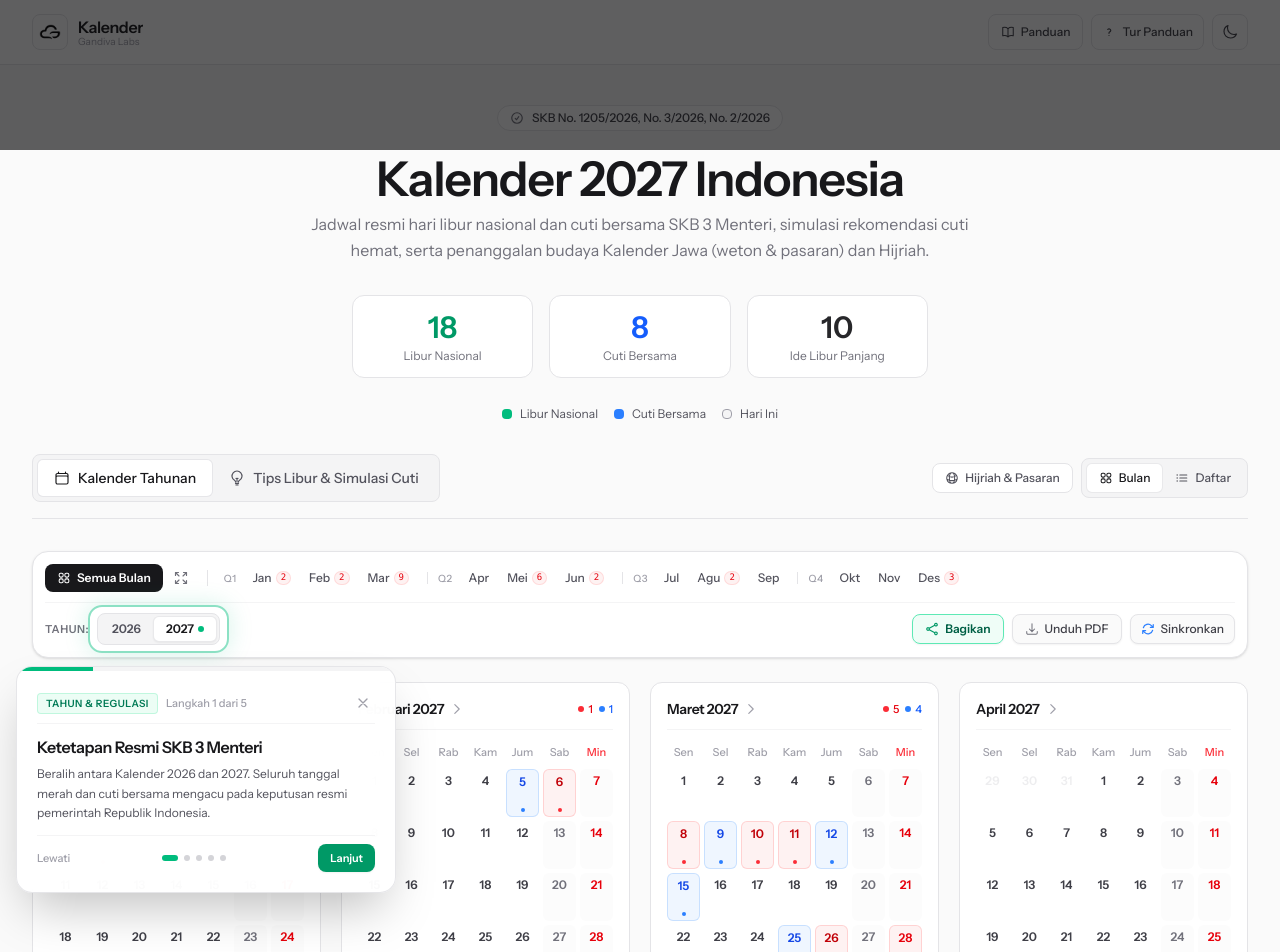
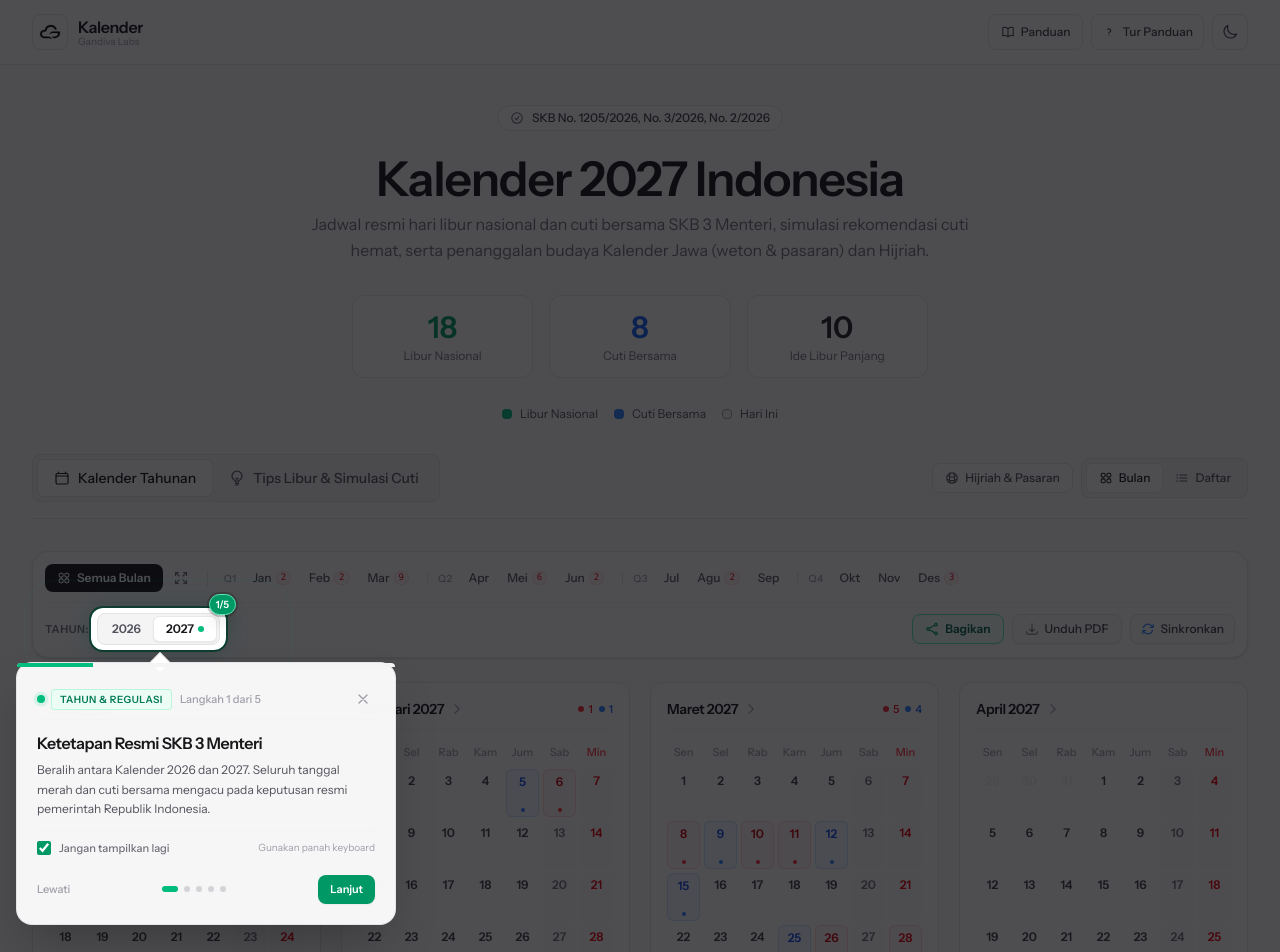
Before and after one commit to fadeta-ig/kalender-2026, a Next.js app: page / in a window 1280 px wide. Shown: the top 952 px of the page. Built offline with nearby package versions, Linux system fonts and the light colour scheme.

Commit message:
feat: introduce main calendar view, feature tour guide, and month quick navigation

```diff
--- a/components/CalendarMain.tsx
+++ b/components/CalendarMain.tsx
@@ -191,10 +191,15 @@ export default function CalendarMain() {
     setIsShareModalOpen(true);
   };
 
+  const handleStartTour = () => {
+    setActiveTab("calendar");
+    startTour();
+  };
+
   return (
     <div className="min-h-screen bg-zinc-50 dark:bg-zinc-950 text-zinc-900 dark:text-zinc-100 flex flex-col transition-colors duration-150">
       {/* Top Enterprise Navbar - HANYA ADA Panduan, Tur Panduan, & Toggle Tema */}
-      <Navbar onStartTour={startTour} />
+      <Navbar onStartTour={handleStartTour} />
 
       {/* Main Content Area */}
       <main className="flex-1 mx-auto w-full max-w-7xl px-3 sm:px-6 lg:px-8 py-6 sm:py-10 space-y-6 sm:space-y-8">
@@ -330,7 +335,6 @@ export default function CalendarMain() {
         ) : (
           <div className="space-y-6">
             {/* Quick Month Navigator Bar & Unified Action Tools (Tahun, Bagikan, PDF, Sinkron) */}
-            <div id="tour-month-nav">
             <MonthQuickNavigator
               calendarMonths={calendarMonths}
               selectedMonth={selectedMonth}
@@ -342,7 +346,6 @@ export default function CalendarMain() {
               onOpenShare={() => handleOpenShare()}
               onOpenSync={() => setIsSyncModalOpen(true)}
             />
-            </div>
 
             {viewMode === "list" ? (
               <CalendarListView schedules={schedules} />
--- a/components/FeatureTourGuide.tsx
+++ b/components/FeatureTourGuide.tsx
@@ -4,9 +4,9 @@ import { useEffect, useState, useCallback, useRef } from "react";
 
 export type TourStep = {
   targetId: string;
+  badge: string;
   title: string;
   description: string;
-  badge: string;
 };
 
 export const TOUR_STEPS: TourStep[] = [
@@ -50,9 +50,9 @@ export const TOUR_STEPS: TourStep[] = [
 type FeatureTourGuideProps = {
   isOpen: boolean;
   currentStep: number;
-  onNext: () => void;
+  onNext: (dontShowAgain?: boolean) => void;
   onPrev: () => void;
-  onClose: () => void;
+  onClose: (dontShowAgain?: boolean) => void;
   onGoToStep: (index: number) => void;
   steps?: TourStep[];
 };
@@ -62,6 +62,7 @@ type RectCoords = {
   y: number;
   width: number;
   height: number;
+  borderRadius: number;
 };
 
 export default function FeatureTourGuide({
@@ -74,7 +75,9 @@ export default function FeatureTourGuide({
   steps = TOUR_STEPS,
 }: FeatureTourGuideProps) {
   const [spotlightRect, setSpotlightRect] = useState<RectCoords | null>(null);
-  const [isMobile, setIsMobile] = useState(false);
+  const [placement, setPlacement] = useState<"bottom" | "top">("bottom");
+  const [cardPos, setCardPos] = useState<{ top: number; left: number; arrowLeft: number } | null>(null);
+  const [dontShowAgain, setDontShowAgain] = useState(true);
   const cardRef = useRef<HTMLDivElement>(null);
 
   const activeStep = steps[currentStep] || steps[0];
@@ -82,66 +85,127 @@ export default function FeatureTourGuide({
   const isLastStep = currentStep === steps.length - 1;
   const progressPercent = Math.round(((currentStep + 1) / steps.length) * 100);
 
-  // Ukur posisi elemen target
-  const updateTargetRect = useCallback(() => {
+  // Kalkulasi koordinat spotlight dan posisi kartu popover floating
+  const updatePosition = useCallback(() => {
     if (!isOpen || !activeStep) return;
 
     const el = document.getElementById(activeStep.targetId);
-    if (el) {
-      const rect = el.getBoundingClientRect();
-      // Tambahkan margin padding di sekitar elemen target
-      const padX = 6;
-      const padY = 5;
+    if (!el) {
+      // Fallback jika elemen target tidak ditemukan
+      const fallbackW = Math.min(320, window.innerWidth - 32);
+      const fallbackH = 48;
+      const fallbackX = (window.innerWidth - fallbackW) / 2;
+      const fallbackY = 90;
       setSpotlightRect({
-        x: Math.max(0, rect.left - padX),
-        y: Math.max(0, rect.top - padY),
-        width: rect.width + padX * 2,
-        height: rect.height + padY * 2,
+        x: fallbackX,
+        y: fallbackY,
+        width: fallbackW,
+        height: fallbackH,
+        borderRadius: 12,
       });
+      setCardPos({
+        top: fallbackY + fallbackH + 14,
+        left: (window.innerWidth - 380) / 2,
+        arrowLeft: 190,
+      });
+      setPlacement("bottom");
+      return;
+    }
+
+    const rect = el.getBoundingClientRect();
+    const style = window.getComputedStyle(el);
+    const parsedRadius = parseFloat(style.borderRadius) || 12;
+
+    const padX = 6;
+    const padY = 5;
+    const spotX = Math.max(0, rect.left - padX);
+    const spotY = Math.max(0, rect.top - padY);
+    const spotW = rect.width + padX * 2;
+    const spotH = rect.height + padY * 2;
+
+    setSpotlightRect({
+      x: spotX,
+      y: spotY,
+      width: spotW,
+      height: spotH,
+      borderRadius: Math.min(parsedRadius + 4, 16),
+    });
+
+    const isMobile = window.innerWidth < 640;
+    const cardWidth = Math.min(380, window.innerWidth - 32);
+    const cardHeight = cardRef.current?.offsetHeight || 230;
+
+    const spaceBelow = window.innerHeight - (spotY + spotH);
+    const spaceAbove = spotY;
+
+    let chosenPlacement: "bottom" | "top" = "bottom";
+    let top = 0;
+
+    if (isMobile) {
+      if (spaceBelow >= cardHeight + 16) {
+        chosenPlacement = "bottom";
+        top = spotY + spotH + 12;
+      } else if (spaceAbove >= cardHeight + 16) {
+        chosenPlacement = "top";
+        top = Math.max(12, spotY - cardHeight - 12);
+      } else {
+        chosenPlacement = "bottom";
+        top = Math.max(12, window.innerHeight - cardHeight - 12);
+      }
     } else {
-      // Fallback jika elemen belum ada di DOM (misal pada viewport tertentu)
-      setSpotlightRect({
-        x: Math.max(20, (window.innerWidth - 300) / 2),
-        y: 80,
-        width: 300,
-        height: 48,
-      });
+      if (spaceBelow >= cardHeight + 18) {
+        chosenPlacement = "bottom";
+        top = spotY + spotH + 12;
+      } else if (spaceAbove >= cardHeight + 18) {
+        chosenPlacement = "top";
+        top = spotY - cardHeight - 12;
+      } else {
+        chosenPlacement = spaceBelow >= spaceAbove ? "bottom" : "top";
+        top = chosenPlacement === "bottom"
+          ? Math.min(window.innerHeight - cardHeight - 12, spotY + spotH + 8)
+          : Math.max(12, spotY - cardHeight - 8);
+      }
     }
+
+    const targetCenterX = spotX + spotW / 2;
+    let left = targetCenterX - cardWidth / 2;
+    left = Math.max(16, Math.min(window.innerWidth - cardWidth - 16, left));
+
+    const arrowLeft = Math.max(24, Math.min(cardWidth - 24, targetCenterX - left));
+
+    setPlacement(chosenPlacement);
+    setCardPos({ top, left, arrowLeft });
   }, [isOpen, activeStep]);
 
-  // Deteksi ukuran layar mobile
-  useEffect(() => {
-    const checkMobile = () => {
-      setIsMobile(window.innerWidth < 640);
-    };
-    checkMobile();
-    window.addEventListener("resize", checkMobile);
-    return () => window.removeEventListener("resize", checkMobile);
-  }, []);
-
-  // Scroll target ke tampilan saat langkah berganti
+  // Scroll target ke tengah layar dengan animasi mulus saat langkah berganti
   useEffect(() => {
     if (!isOpen || !activeStep) return;
 
     const el = document.getElementById(activeStep.targetId);
     if (el) {
       el.scrollIntoView({ behavior: "smooth", block: "center", inline: "nearest" });
-      // Berikan jeda setelah animasi scroll selesai sebelum menghitung bounding rect
-      const timer = setTimeout(() => {
-        updateTargetRect();
-      }, 350);
-      return () => clearTimeout(timer);
+
+      updatePosition();
+      const t1 = setTimeout(updatePosition, 100);
+      const t2 = setTimeout(updatePosition, 250);
+      const t3 = setTimeout(updatePosition, 450);
+
+      return () => {
+        clearTimeout(t1);
+        clearTimeout(t2);
+        clearTimeout(t3);
+      };
     } else {
-      updateTargetRect();
+      updatePosition();
     }
-  }, [isOpen, currentStep, activeStep, updateTargetRect]);
+  }, [isOpen, currentStep, activeStep, updatePosition]);
 
-  // Listener scroll & resize untuk menjaga posisi spotlight tetap sinkron
+  // Listener scroll dan resize untuk sinkronisasi posisi real-time
   useEffect(() => {
     if (!isOpen) return;
 
     const handleScrollOrResize = () => {
-      updateTargetRect();
+      updatePosition();
     };
 
     window.addEventListener("scroll", handleScrollOrResize, { passive: true });
@@ -151,127 +215,116 @@ export default function FeatureTourGuide({
       window.removeEventListener("scroll", handleScrollOrResize);
       window.removeEventListener("resize", handleScrollOrResize);
     };
-  }, [isOpen, updateTargetRect]);
+  }, [isOpen, updatePosition]);
 
-  // Keyboard navigation: Panah kanan / Enter (Next), Panah kiri (Prev), Escape (Close)
+  // Kontrol navigasi keyboard: Panah Kanan / Enter (Lanjut), Panah Kiri (Kembali), Escape (Tutup)
   useEffect(() => {
     if (!isOpen) return;
 
     const handleKeyDown = (e: KeyboardEvent) => {
       if (e.key === "Escape") {
         e.preventDefault();
-        onClose();
+        onClose(dontShowAgain);
       } else if (e.key === "ArrowRight" || e.key === "Enter") {
         e.preventDefault();
-        onNext();
+        if (isLastStep) {
+          onClose(dontShowAgain);
+        } else {
+          onNext(dontShowAgain);
+        }
       } else if (e.key === "ArrowLeft") {
         e.preventDefault();
-        onPrev();
+        if (!isFirstStep) {
+          onPrev();
+        }
       }
     };
 
     window.addEventListener("keydown", handleKeyDown);
     return () => window.removeEventListener("keydown", handleKeyDown);
-  }, [isOpen, onNext, onPrev, onClose]);
+  }, [isOpen, isFirstStep, isLastStep, dontShowAgain, onNext, onPrev, onClose]);
 
-  if (!isOpen || !spotlightRect) return null;
-
-  // Kalkulasi posisi kartu floating di layar Desktop (>= 640px)
-  const cardWidth = 380;
-  const cardMargin = 16;
-  let desktopTop = spotlightRect.y + spotlightRect.height + cardMargin;
-  // Jika tidak cukup ruang di bawah, tempatkan di atas elemen
-  if (desktopTop + 240 > window.innerHeight) {
-    desktopTop = Math.max(cardMargin, spotlightRect.y - 250 - cardMargin);
-  }
-
-  let desktopLeft = spotlightRect.x + spotlightRect.width / 2 - cardWidth / 2;
-  desktopLeft = Math.max(cardMargin, Math.min(window.innerWidth - cardWidth - cardMargin, desktopLeft));
+  if (!isOpen || !spotlightRect || !cardPos) return null;
 
   return (
-    <aside aria-label="Panduan Fitur Kalender" className="fixed inset-0 z-50 overflow-hidden">
-      {/* 1. Backdrop Gelap dengan Lubang Spotlight SVG (Smooth Transition) */}
-      <svg
-        className="fixed inset-0 w-full h-full pointer-events-none transition-all duration-300"
-        xmlns="http://www.w3.org/2000/svg"
-      >
-        <defs>
-          <mask id="tour-spotlight-mask">
-            {/* Area putih = tetap gelap */}
-            <rect x="0" y="0" width="100%" height="100%" fill="white" />
-            {/* Area hitam = lubang transparan tembus pandang */}
-            <rect
-              x={spotlightRect.x}
-              y={spotlightRect.y}
-              width={spotlightRect.width}
-              height={spotlightRect.height}
-              rx="12"
-              ry="12"
-              fill="black"
-              className="transition-all duration-300 ease-out"
-            />
-          </mask>
-        </defs>
-        {/* Layer latar belakang penutup yang dipotong oleh mask */}
-        <rect
-          x="0"
-          y="0"
-          width="100%"
-          height="100%"
-          fill="rgba(10, 10, 12, 0.65)"
-          mask="url(#tour-spotlight-mask)"
-          className="pointer-events-auto cursor-pointer"
-          onClick={onClose}
-          aria-label="Tutup panduan"
-        />
-      </svg>
+    <aside aria-label="Panduan Fitur Kalender" className="relative">
+      {/* 1. Backdrop Transparan Interaktif (Klik di luar untuk menutup) */}
+      <div
+        onClick={() => onClose(dontShowAgain)}
+        className="fixed inset-0 z-40 bg-transparent cursor-pointer"
+        aria-label="Tutup panduan fitur"
+      />
 
-      {/* 2. Cincin Pulsing Emerald di Sekeliling Target */}
+      {/* 2. Spotlight Target Box-Shadow Overlay (Solusi Antigravity Bebas Bug SVG) */}
       <div
         style={{
           position: "fixed",
-          left: `${spotlightRect.x - 3}px`,
-          top: `${spotlightRect.y - 3}px`,
-          width: `${spotlightRect.width + 6}px`,
-          height: `${spotlightRect.height + 6}px`,
-          borderRadius: "14px",
+          left: `${spotlightRect.x}px`,
+          top: `${spotlightRect.y}px`,
+          width: `${spotlightRect.width}px`,
+          height: `${spotlightRect.height}px`,
+          borderRadius: `${spotlightRect.borderRadius}px`,
+          boxShadow:
+            "0 0 0 9999px rgba(10, 10, 14, 0.72), 0 0 0 2px rgba(16, 185, 129, 0.9), 0 0 25px rgba(16, 185, 129, 0.35)",
+          transition:
+            "left 0.35s cubic-bezier(0.16, 1, 0.3, 1), top 0.35s cubic-bezier(0.16, 1, 0.3, 1), width 0.35s cubic-bezier(0.16, 1, 0.3, 1), height 0.35s cubic-bezier(0.16, 1, 0.3, 1)",
+          zIndex: 45,
         }}
-        className="pointer-events-none border-2 border-emerald-500/90 shadow-[0_0_24px_rgba(16,185,129,0.35)] transition-all duration-300 ease-out z-50 animate-pulse"
-      />
+        className="pointer-events-none"
+      >
+        {/* Radar Beacon Pulse Ring */}
+        <div className="absolute -inset-1.5 rounded-[18px] border border-emerald-400/50 animate-ping opacity-35 pointer-events-none" />
 
-      {/* 3. Kartu Dialog Interaktif (Desktop: Dynamic Floating Popover, Mobile: Bottom Sheet) */}
+        {/* Badge Nomor Langkah Melekat pada Target */}
+        <div className="absolute -top-3.5 -right-2.5 bg-emerald-600 text-white text-[10px] font-bold px-1.5 py-0.5 rounded-full shadow-lg pointer-events-none border border-emerald-300 ring-2 ring-black/20">
+          {currentStep + 1}/{steps.length}
+        </div>
+      </div>
+
+      {/* 3. Kartu Dialog Interaktif Dinamis (Mengikuti Posisi Target + Panah Petunjuk) */}
       <div
         ref={cardRef}
-        style={
-          isMobile
-            ? undefined
-            : {
-                position: "fixed",
-                top: `${desktopTop}px`,
-                left: `${desktopLeft}px`,
-                width: `${cardWidth}px`,
-              }
-        }
-        className={
-          isMobile
-            ? "fixed bottom-3 left-3 right-3 z-50 bg-white/95 dark:bg-zinc-900/95 backdrop-blur-xl border border-zinc-200/90 dark:border-zinc-800/90 shadow-2xl rounded-2xl overflow-hidden transition-all duration-300 ease-out p-4 sm:p-5"
-            : "fixed z-50 bg-white/95 dark:bg-zinc-900/95 backdrop-blur-xl border border-zinc-200/90 dark:border-zinc-800/90 shadow-2xl rounded-2xl overflow-hidden transition-all duration-300 ease-out p-5"
-        }
+        style={{
+          position: "fixed",
+          top: `${cardPos.top}px`,
+          left: `${cardPos.left}px`,
+          width: `${Math.min(380, window.innerWidth - 32)}px`,
+          transition:
+            "top 0.35s cubic-bezier(0.16, 1, 0.3, 1), left 0.35s cubic-bezier(0.16, 1, 0.3, 1)",
+          zIndex: 50,
+        }}
+        className="bg-white/95 dark:bg-zinc-900/95 backdrop-blur-xl border border-zinc-200/90 dark:border-zinc-800/90 shadow-2xl rounded-2xl overflow-visible p-4 sm:p-5"
       >
+        {/* Panah Petunjuk yang Mengarah Tepat ke Titik Tengah Target */}
+        <div
+          style={{ left: `${cardPos.arrowLeft}px` }}
+          className={`absolute w-3.5 h-3.5 -translate-x-1/2 rotate-45 bg-white dark:bg-zinc-900 border-zinc-200/90 dark:border-zinc-800/90 transition-all duration-300 pointer-events-none ${
+            placement === "bottom"
+              ? "-top-2 border-t border-l"
+              : "-bottom-2 border-b border-r"
+          }`}
+        />
+
         {/* Micro Progress Bar di Puncak Kartu */}
-        <div className="absolute top-0 left-0 right-0 h-1 bg-zinc-100 dark:bg-zinc-800">
+        <div className="absolute top-0 left-0 right-0 h-1 bg-zinc-100 dark:bg-zinc-800 overflow-hidden rounded-t-2xl">
           <div
             className="h-full bg-emerald-500 transition-all duration-300 ease-out"
             style={{ width: `${progressPercent}%` }}
           />
         </div>
 
-        {/* Header Kartu: Kategori & Tombol Tutup */}
+        {/* Header Kartu: Kategori, Indikator Langkah & Tombol Tutup */}
         <div className="flex items-center justify-between gap-2 pt-1 pb-2 border-b border-zinc-100 dark:border-zinc-800/80">
           <div className="flex items-center gap-2 min-w-0">
-            <span className="inline-flex items-center px-2 py-0.5 rounded text-[10px] font-semibold tracking-wider uppercase bg-emerald-50 dark:bg-emerald-950/60 text-emerald-700 dark:text-emerald-400 border border-emerald-200/60 dark:border-emerald-800/60 truncate">
-              {activeStep.badge}
-            </span>
+            <div className="flex items-center gap-1.5">
+              <span className="relative flex h-2 w-2">
+                <span className="animate-ping absolute inline-flex h-full w-full rounded-full bg-emerald-400 opacity-75" />
+                <span className="relative inline-flex rounded-full h-2 w-2 bg-emerald-500" />
+              </span>
+              <span className="inline-flex items-center px-2 py-0.5 rounded text-[10px] font-bold tracking-wider uppercase bg-emerald-50 dark:bg-emerald-950/70 text-emerald-700 dark:text-emerald-400 border border-emerald-200/70 dark:border-emerald-800/70 truncate">
+                {activeStep.badge}
+              </span>
+            </div>
             <span className="text-[11px] text-zinc-400 dark:text-zinc-500 font-medium">
               Langkah {currentStep + 1} dari {steps.length}
             </span>
@@ -279,7 +332,7 @@ export default function FeatureTourGuide({
 
           <button
             type="button"
-            onClick={onClose}
+            onClick={() => onClose(dontShowAgain)}
             className="p-1 rounded-md text-zinc-400 hover:text-zinc-700 dark:hover:text-zinc-200 hover:bg-zinc-100 dark:hover:bg-zinc-800 transition-colors shrink-0"
             title="Tutup panduan"
             aria-label="Tutup panduan fitur"
@@ -300,18 +353,34 @@ export default function FeatureTourGuide({
           </p>
         </div>
 
+        {/* Baris Checklist: Jangan Tampilkan Lagi */}
+        <div className="pt-2 pb-2.5 border-t border-zinc-100 dark:border-zinc-800/80 flex items-center justify-between gap-2">
+          <label className="flex items-center gap-2 cursor-pointer select-none text-[11px] text-zinc-500 dark:text-zinc-400 hover:text-zinc-800 dark:hover:text-zinc-200 transition-colors">
+            <input
+              type="checkbox"
+              checked={dontShowAgain}
+              onChange={(e) => setDontShowAgain(e.target.checked)}
+              className="w-3.5 h-3.5 rounded border-zinc-300 dark:border-zinc-700 text-emerald-600 focus:ring-emerald-500/30 accent-emerald-600 cursor-pointer"
+            />
+            <span className="font-medium">Jangan tampilkan lagi</span>
+          </label>
+          <span className="text-[10px] text-zinc-400 dark:text-zinc-500 hidden sm:inline">
+            Gunakan panah keyboard
+          </span>
+        </div>
+
         {/* Footer: Step Dots & Tombol Aksi */}
         <div className="pt-2 flex items-center justify-between gap-2 border-t border-zinc-100 dark:border-zinc-800/80">
           {/* Tombol Lewati */}
           <button
             type="button"
-            onClick={onClose}
+            onClick={() => onClose(dontShowAgain)}
             className="text-[11px] text-zinc-400 hover:text-zinc-600 dark:hover:text-zinc-300 font-medium transition-colors"
           >
             Lewati
           </button>
 
-          {/* Indikator Titik Step */}
+          {/* Indikator Titik Step (Dapat Diklik) */}
           <div className="flex items-center gap-1.5">
             {steps.map((_, idx) => (
               <button
@@ -341,7 +410,7 @@ export default function FeatureTourGuide({
             )}
             <button
               type="button"
-              onClick={onNext}
+              onClick={() => (isLastStep ? onClose(dontShowAgain) : onNext(dontShowAgain))}
               className="px-3 py-1.5 rounded-lg bg-emerald-600 hover:bg-emerald-500 text-white text-[11px] font-semibold transition-colors shadow-xs"
             >
               {isLastStep ? "Mulai Eksplorasi" : "Lanjut"}
--- a/components/MonthQuickNavigator.tsx
+++ b/components/MonthQuickNavigator.tsx
@@ -77,9 +77,9 @@ export default function MonthQuickNavigator({
       {/* ========================================================= */}
       {/* TINGKAT 1: NAVIGASI BULAN (Mobile vs Desktop)            */}
       {/* ========================================================= */}
-
-      {/* 1A. Tampilan Mobile (< 640px) */}
-      <div className="block sm:hidden">
+      <div id="tour-month-nav" className="w-full min-w-0">
+        {/* 1A. Tampilan Mobile (< 640px) */}
+        <div className="block sm:hidden">
         <div className="flex items-center justify-between gap-1 w-full min-w-0">
           {/* Tombol Panah Mundur */}
           <button
@@ -234,6 +234,7 @@ export default function MonthQuickNavigator({
           ))}
         </div>
       </div>
+    </div>
 
       {/* ========================================================= */}
       {/* TINGKAT 2: ACTION TOOLBAR (Tahun, Bagikan, PDF, Sinkron)  */}
--- a/hooks/useFeatureTour.ts
+++ b/hooks/useFeatureTour.ts
@@ -30,21 +30,25 @@ export function useFeatureTour(totalSteps: number = 5) {
     setIsTourOpen(true);
   }, []);
 
-  const closeTour = useCallback(() => {
+  const closeTour = useCallback((dontShowAgain: boolean = true) => {
     setIsTourOpen(false);
     try {
-      localStorage.setItem(STORAGE_KEY, "true");
+      if (dontShowAgain) {
+        localStorage.setItem(STORAGE_KEY, "true");
+      } else {
+        localStorage.removeItem(STORAGE_KEY);
+      }
     } catch {
       // Abaikan error localStorage
     }
   }, []);
 
-  const nextStep = useCallback(() => {
+  const nextStep = useCallback((dontShowAgain: boolean = true) => {
     setCurrentStep((prev) => {
       if (prev < totalSteps - 1) {
         return prev + 1;
       }
-      closeTour();
+      closeTour(dontShowAgain);
       return prev;
     });
   }, [totalSteps, closeTour]);
```
Lines whose indentation alone changed are shown as unchanged.
